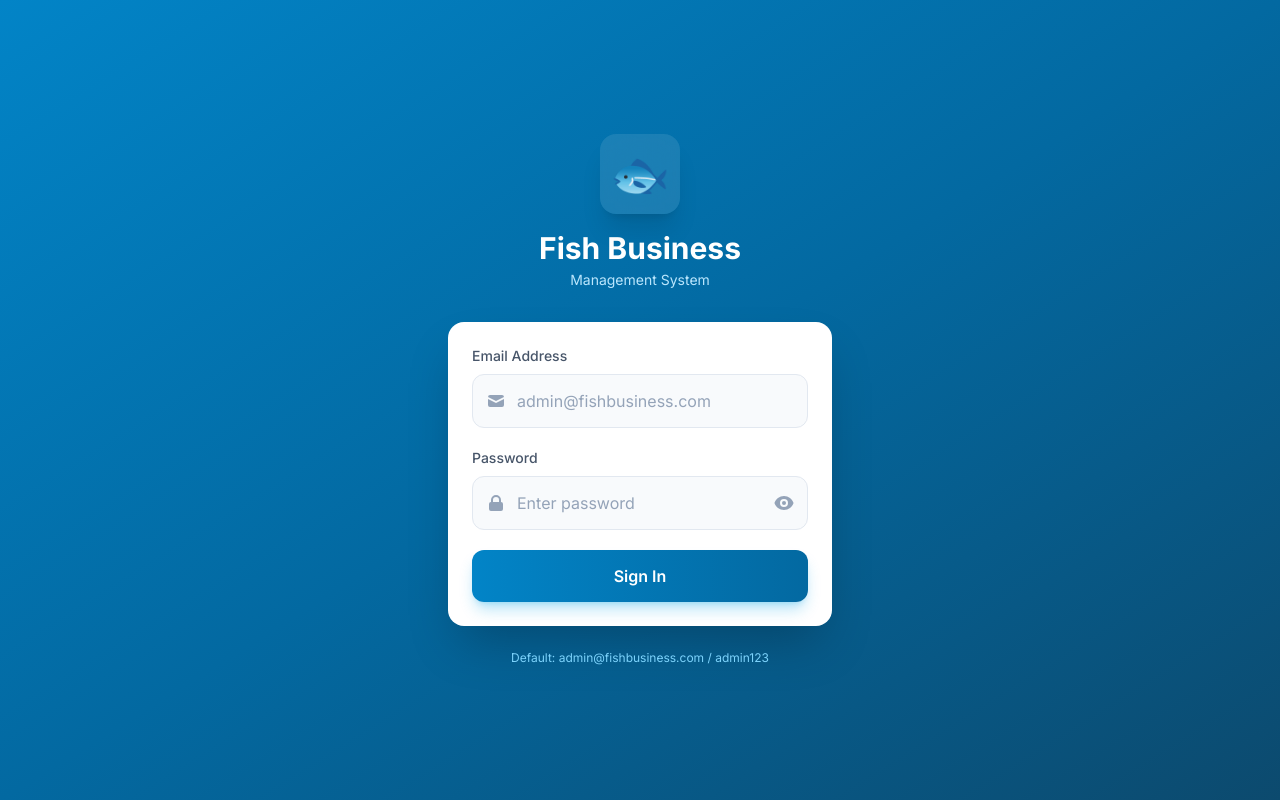
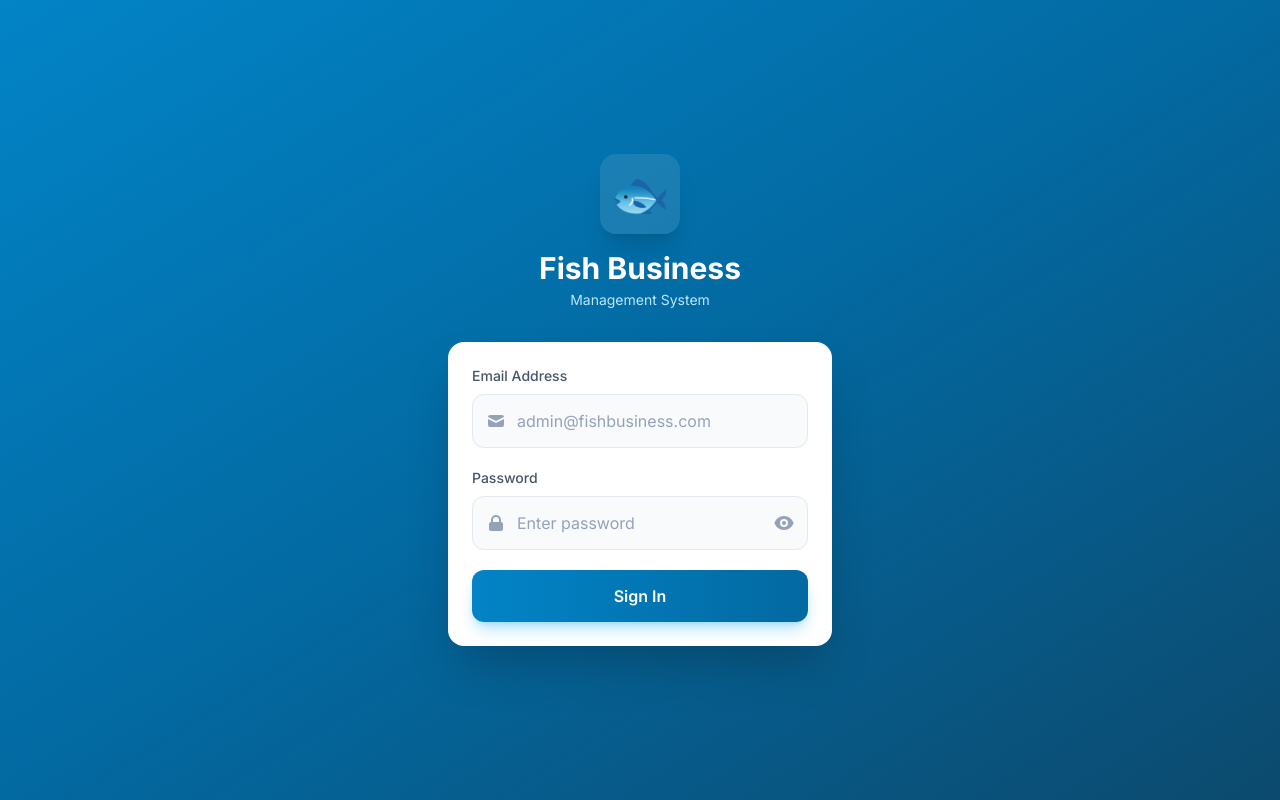
Before and after one commit to mdmrafi/Fish-Business-Management-System, a React (Vite) app in the folder client/: page /login in a window 1280 px wide. Built offline with nearby package versions, Linux system fonts and the light colour scheme; no server answers.

Commit message:
little changes

```diff
--- a/client/src/pages/Login.jsx
+++ b/client/src/pages/Login.jsx
@@ -97,10 +97,6 @@ const Login = () => {
             ) : 'Sign In'}
           </button>
         </form>
-
-        <p className="text-center text-ocean-300 text-xs mt-6">
-          Default: admin@fishbusiness.com / admin123
-        </p>
       </div>
     </div>
   );
```
